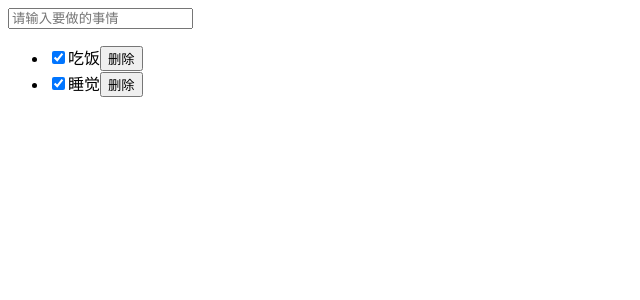
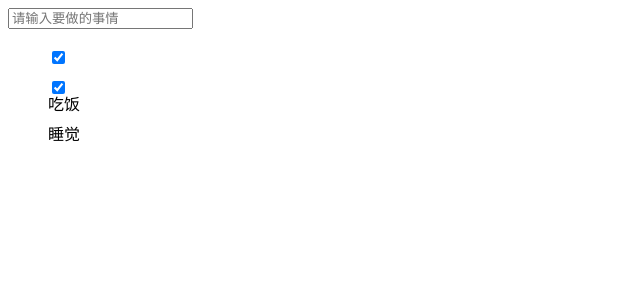
Before and after one commit to yuwencool/always-on-study, a Vue app in the folder VUE/todolist/: page /#/UserList in a window 1280 px wide. Shown: the top 300 px of the page, without its empty margins (0-640 px from the left). Built offline with nearby package versions, Linux system fonts and the light colour scheme.

Commit message:
设计删除按钮的样式

```diff
--- a/VUE/todolist/src/components/UsreItem.vue
+++ b/VUE/todolist/src/components/UsreItem.vue
@@ -6,9 +6,10 @@
       :checked="todoobj.completed"
       @change="checktodo(todoobj.id)"
     />
-    <span>{{todoobj.todo}}</span>
+    <p>{{todoobj.todo}}</p>
     <button>删除</button>
   </li>
+
 </template>
 
 <script>
@@ -24,5 +25,31 @@
 </script>
 
 <style>
-
+    li {
+        width: 50%;
+        height: 30px;
+        /* margin-top: 10px; */
+        list-style: none;
+    }
+    li:before {
+      display: inline-block;
+      content: '';
+      height: 100%;
+      vertical-align: middle;
+    }
+    li:hover {
+        background-color: gray;
+    }
+    li p {
+      width: 50px;
+      height: 80%;
+    }
+    li button {
+      margin-top: 1%;
+      float: right;
+      display: none;
+    }
+    li:hover button {
+      display: block;
+    }
 </style>
```
